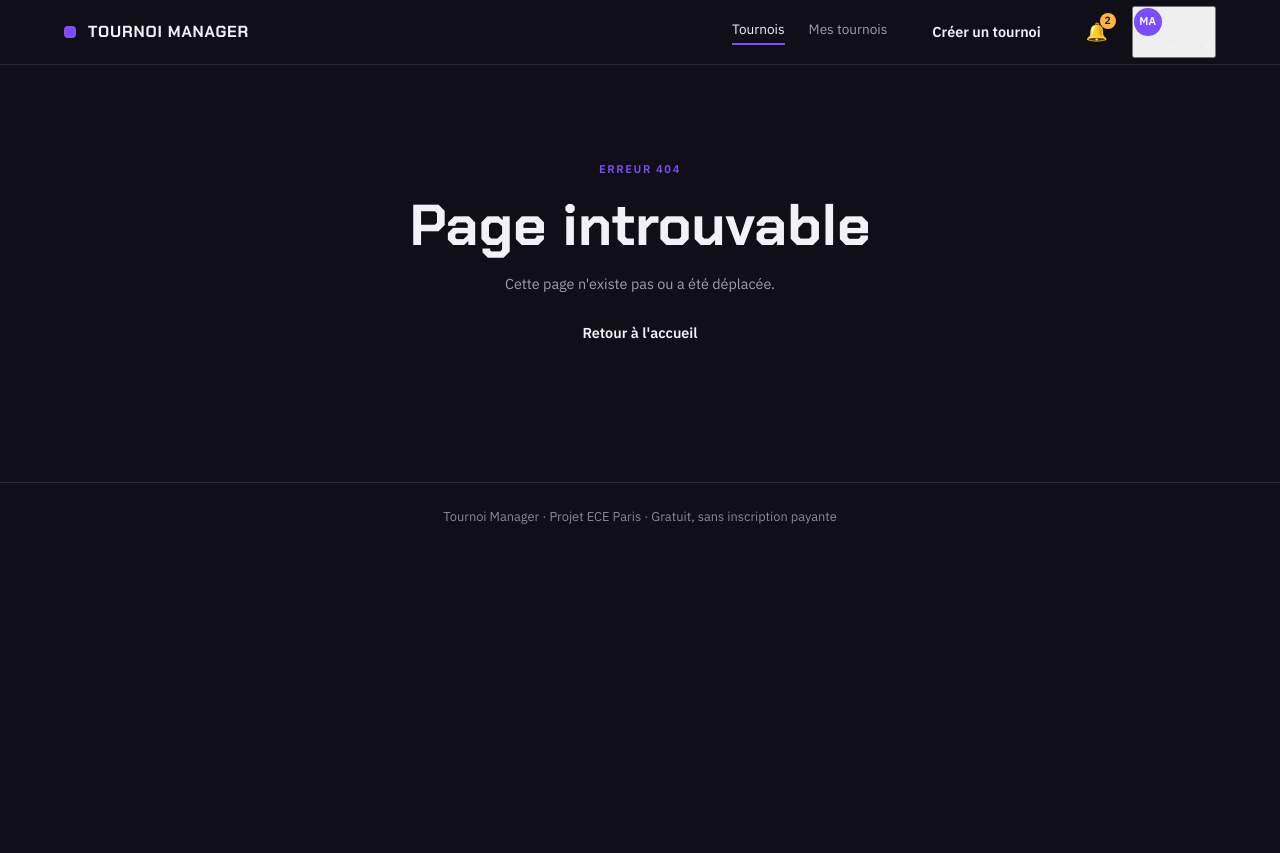
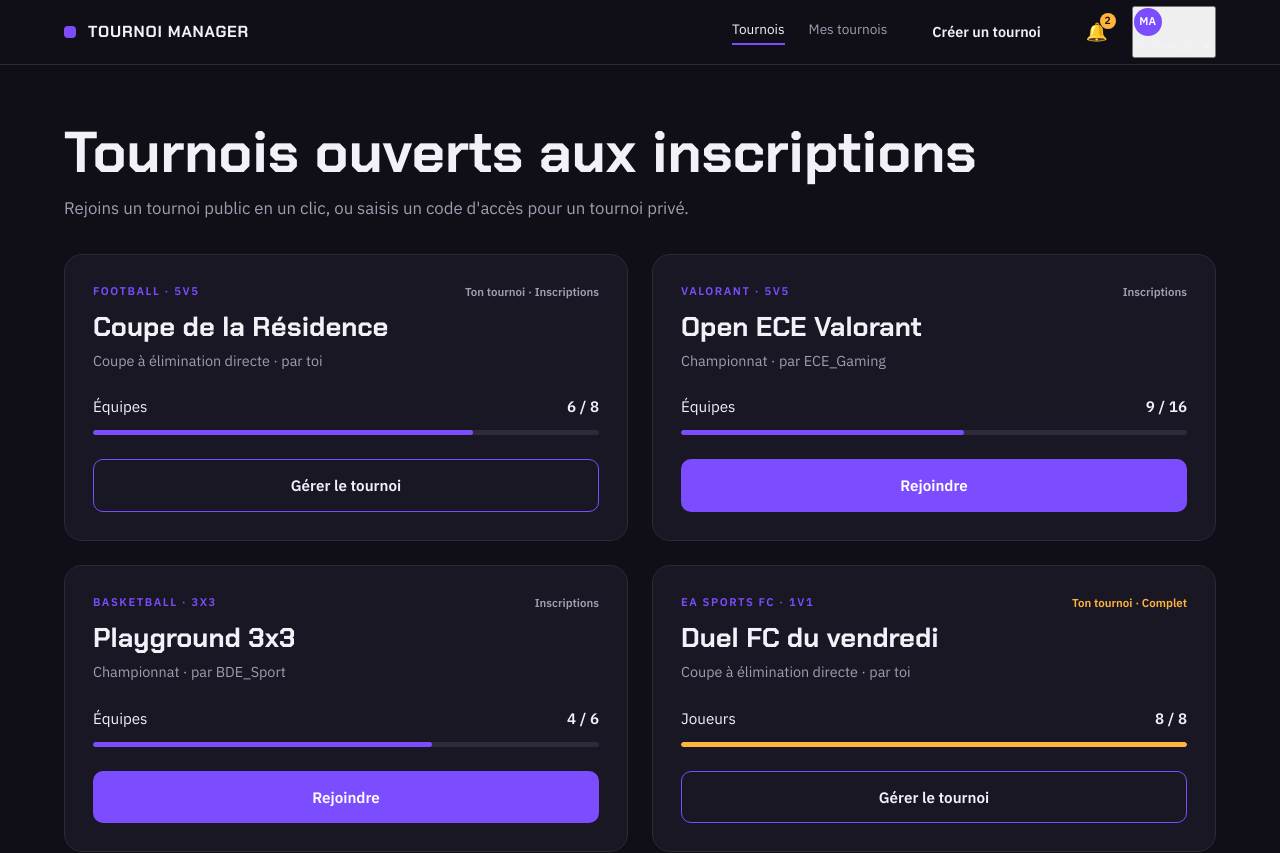
Before and after one commit to groupe-architecture/Tournois-Manager, a React (Vite) app: page /tournois in a window 1280 px wide. Shown: the top 853 px of the page. Before the commit the page ends 800 px from the top, so only its background shows below. Built offline with nearby package versions, Linux system fonts and the light colour scheme.

Commit message:
Carte tournoi et liste des tournois

```diff
--- /dev/null
+++ b/src/components/tournoi/CarteTournoi.jsx
@@ -0,0 +1,42 @@
+import Bouton from '../commun/Bouton'
+
+// Carte d'un tournoi dans la liste (figure 4 des maquettes).
+// Elle reçoit un objet "tournoi" en props et se contente de l'afficher.
+function CarteTournoi({ tournoi }) {
+  const { id, discipline, mode, nom, format, createur, unite, inscrits, max, estLeMien } = tournoi
+
+  // Valeurs déduites des props : on les calcule, on ne les stocke pas.
+  const estComplet = inscrits >= max
+  const pourcentage = Math.min(100, Math.round((inscrits / max) * 100))
+  const etat = estComplet ? 'Complet' : 'Inscriptions'
+
+  return (
+    <article className={`carte tournoi-carte ${estComplet ? 'tournoi-carte--complet' : ''}`}>
+      <div className="tournoi-carte__haut">
+        <span className="surtitre">{discipline} · {mode}</span>
+        <span className="tournoi-carte__etat">
+          {estLeMien ? `Ton tournoi · ${etat}` : etat}
+        </span>
+      </div>
+
+      <h3 className="tournoi-carte__nom">{nom}</h3>
+      <p className="texte-doux">{format} · par {estLeMien ? 'toi' : createur}</p>
+
+      <div className="tournoi-carte__places">
+        <span>{unite}</span>
+        <strong>{inscrits} / {max}</strong>
+      </div>
+      <div className="tournoi-carte__piste">
+        <div className="tournoi-carte__remplissage" style={{ width: `${pourcentage}%` }} />
+      </div>
+
+      {estLeMien ? (
+        <Bouton to={`/tournois/${id}`} variante="secondaire" large>Gérer le tournoi</Bouton>
+      ) : (
+        <Bouton to={`/tournois/${id}/rejoindre`} variante="principal" large>Rejoindre</Bouton>
+      )}
+    </article>
+  )
+}
+
+export default CarteTournoi
--- /dev/null
+++ b/src/pages/tournoi/ListeTournois.jsx
@@ -0,0 +1,29 @@
+import CarteTournoi from '../../components/tournoi/CarteTournoi'
+
+// Valeurs d'exemple en dur (celles de la figure 4).
+// Elles seront remplacées par les données de l'API.
+const tournoisExemple = [
+  { id: 1, discipline: 'Football', mode: '5v5', nom: 'Coupe de la Résidence', format: 'Coupe à élimination directe', createur: 'MaPseudo', unite: 'Équipes', inscrits: 6, max: 8, estLeMien: true },
+  { id: 2, discipline: 'Valorant', mode: '5v5', nom: 'Open ECE Valorant', format: 'Championnat', createur: 'ECE_Gaming', unite: 'Équipes', inscrits: 9, max: 16, estLeMien: false },
+  { id: 3, discipline: 'Basketball', mode: '3x3', nom: 'Playground 3x3', format: 'Championnat', createur: 'BDE_Sport', unite: 'Équipes', inscrits: 4, max: 6, estLeMien: false },
+  { id: 4, discipline: 'EA Sports FC', mode: '1v1', nom: 'Duel FC du vendredi', format: 'Coupe à élimination directe', createur: 'MaPseudo', unite: 'Joueurs', inscrits: 8, max: 8, estLeMien: true },
+]
+
+function ListeTournois() {
+  return (
+    <>
+      <h1 className="liste-tournois__titre">Tournois ouverts aux inscriptions</h1>
+      <p className="texte-doux liste-tournois__intro">
+        Rejoins un tournoi public en un clic, ou saisis un code d'accès pour un tournoi privé.
+      </p>
+
+      <div className="liste-tournois__grille">
+        {tournoisExemple.map((tournoi) => (
+          <CarteTournoi key={tournoi.id} tournoi={tournoi} />
+        ))}
+      </div>
+    </>
+  )
+}
+
+export default ListeTournois
--- a/src/routes/AppRoutes.jsx
+++ b/src/routes/AppRoutes.jsx
@@ -5,6 +5,7 @@ import Accueil from '../pages/accueil/Accueil'
 import Profil from '../pages/profil/Profil'
 import Erreur403 from '../pages/erreurs/Erreur403'
 import Erreur404 from '../pages/erreurs/Erreur404'
+import ListeTournois from '../pages/tournoi/ListeTournois'
 
 
 function AppRoutes() {
@@ -13,6 +14,7 @@ function AppRoutes() {
       <Route element={<Layout />}>
         <Route path="/" element={<Accueil />} />
         <Route path="/profil" element={<Profil />} />
+        <Route path="/tournois" element={<ListeTournois />} />
 
 
         <Route path="/403" element={<Erreur403 />} />
--- /dev/null
+++ b/src/styles/components/carte-tournoi.css
@@ -0,0 +1,67 @@
+/* Carte d'un tournoi dans la liste (figure 4).
+   Le préfixe "tournoi-carte" évite de se mélanger avec ".carte-tournoi" du profil. */
+
+.tournoi-carte {
+  display: flex;
+  flex-direction: column;
+  padding: 28px;
+}
+
+.tournoi-carte__haut {
+  display: flex;
+  justify-content: space-between;
+  align-items: center;
+  gap: var(--espace-3);
+  margin-bottom: var(--espace-3);
+}
+
+.tournoi-carte__etat {
+  font-size: 0.72rem;
+  font-weight: 600;
+  color: var(--couleur-texte-doux);
+}
+
+.tournoi-carte__nom {
+  font-size: 1.7rem;
+  margin-bottom: var(--espace-2);
+}
+
+.tournoi-carte__places {
+  display: flex;
+  justify-content: space-between;
+  margin-top: var(--espace-5);
+  font-size: 0.95rem;
+}
+
+.tournoi-carte__piste {
+  height: 5px;
+  margin: var(--espace-3) 0 var(--espace-5);
+  border-radius: var(--rayon-pastille);
+  background: var(--couleur-piste);
+  overflow: hidden;
+}
+
+.tournoi-carte__remplissage {
+  height: 100%;
+  border-radius: var(--rayon-pastille);
+  background: var(--couleur-violet);
+}
+
+.tournoi-carte .bouton {
+  padding: 14px 20px;
+  font-size: 0.95rem;
+}
+
+/* Le bouton "Gérer le tournoi" a une bordure violette sur la maquette. */
+.tournoi-carte .bouton--secondaire {
+  border-color: var(--couleur-violet);
+}
+
+/* Tournoi complet : l'état et la barre passent en orange. */
+.tournoi-carte--complet .tournoi-carte__etat {
+  color: var(--couleur-orange);
+}
+
+.tournoi-carte--complet .tournoi-carte__remplissage {
+  background: var(--couleur-orange);
+}
--- a/src/styles/index.css
+++ b/src/styles/index.css
@@ -12,3 +12,7 @@
 @import './pages/accueil.css';
 @import './pages/profil.css';
 @import './pages/erreurs.css';
+
+/* Tournois (Élève 2) */
+@import './components/carte-tournoi.css';
+@import './pages/tournoi.css';
--- /dev/null
+++ b/src/styles/pages/tournoi.css
@@ -0,0 +1,24 @@
+/* Pages tournoi (figures 4, 5, 6). */
+
+/* --- Liste des tournois (figure 4) --- */
+
+.liste-tournois__titre {
+  margin-top: var(--espace-5);
+}
+
+.liste-tournois__intro {
+  margin: var(--espace-3) 0 var(--espace-6);
+  font-size: 1.05rem;
+}
+
+.liste-tournois__grille {
+  display: grid;
+  grid-template-columns: repeat(2, 1fr);
+  gap: var(--espace-5);
+}
+
+@media (max-width: 700px) {
+  .liste-tournois__grille {
+    grid-template-columns: 1fr;
+  }
+}
```
